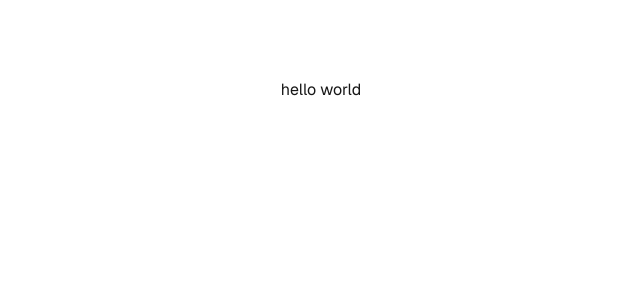
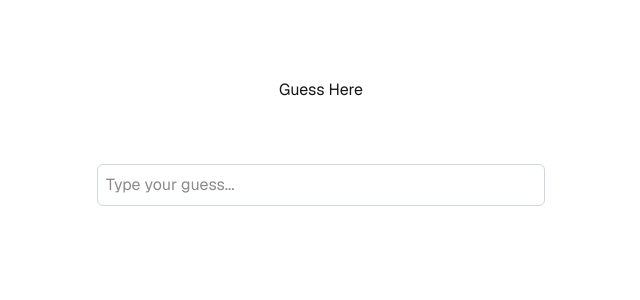
Before and after one commit to SantinoGiordano/WoordleFrontend, a Next.js app: page / in a window 1280 px wide. Shown: the top 300 px of the page, without its empty margins (319-959 px from the left). Built offline with nearby package versions, Linux system fonts and the light colour scheme.

Commit message:
simple set up

```diff
--- a/app/page.tsx
+++ b/app/page.tsx
@@ -2,8 +2,9 @@ import Image from "next/image";
 
 export default function Home() {
   return (
-    <div className="font-sans grid grid-rows-[20px_1fr_20px] items-center justify-items-center min-h-screen p-8 pb-20 gap-16 sm:p-20">
-     hello world
+    <div className="font-sans grid grid-rows-[20px_1fr_20px] items-center justify-items-center  p-8 pb-20 gap-16 sm:p-20">
+     Guess Here
+     <input type="text" className="border border-gray-300 rounded-md p-2 w-full max-w-md" placeholder="Type your guess..." />
     </div>
   );
 }
```
